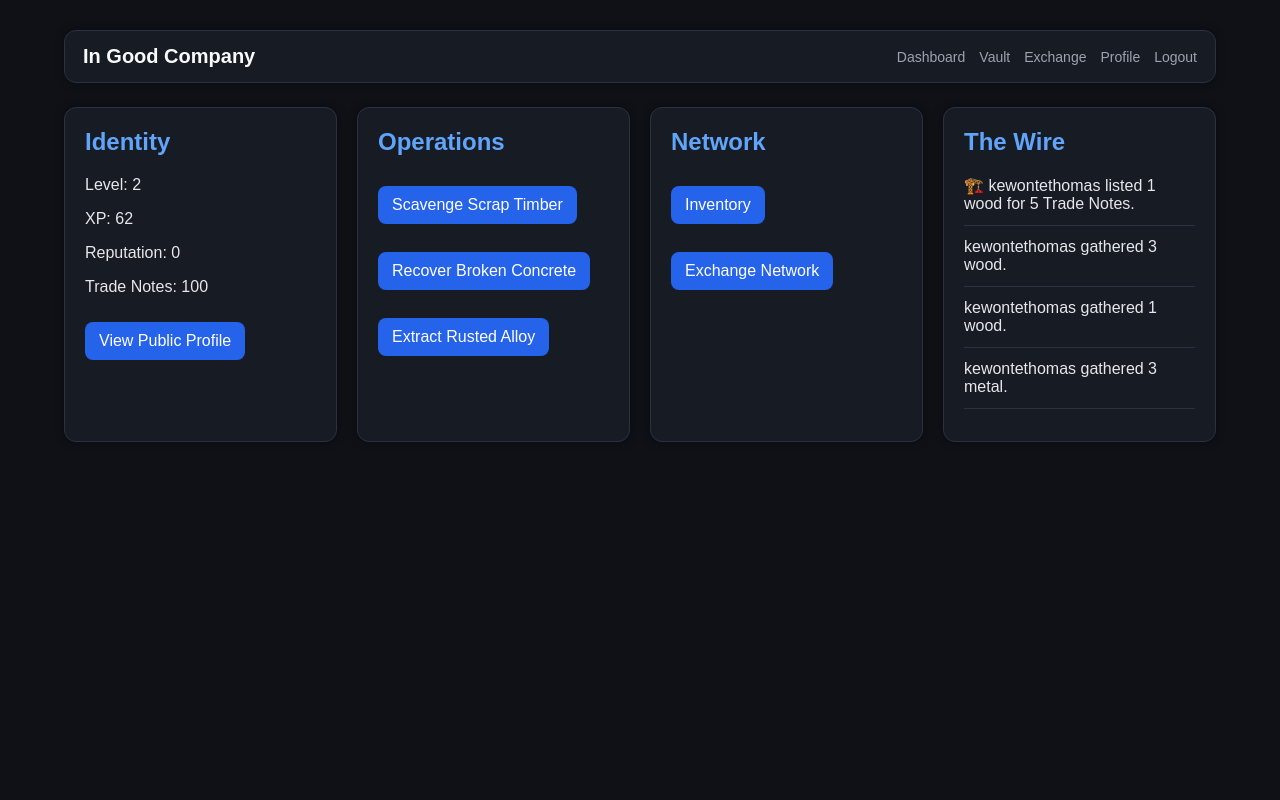
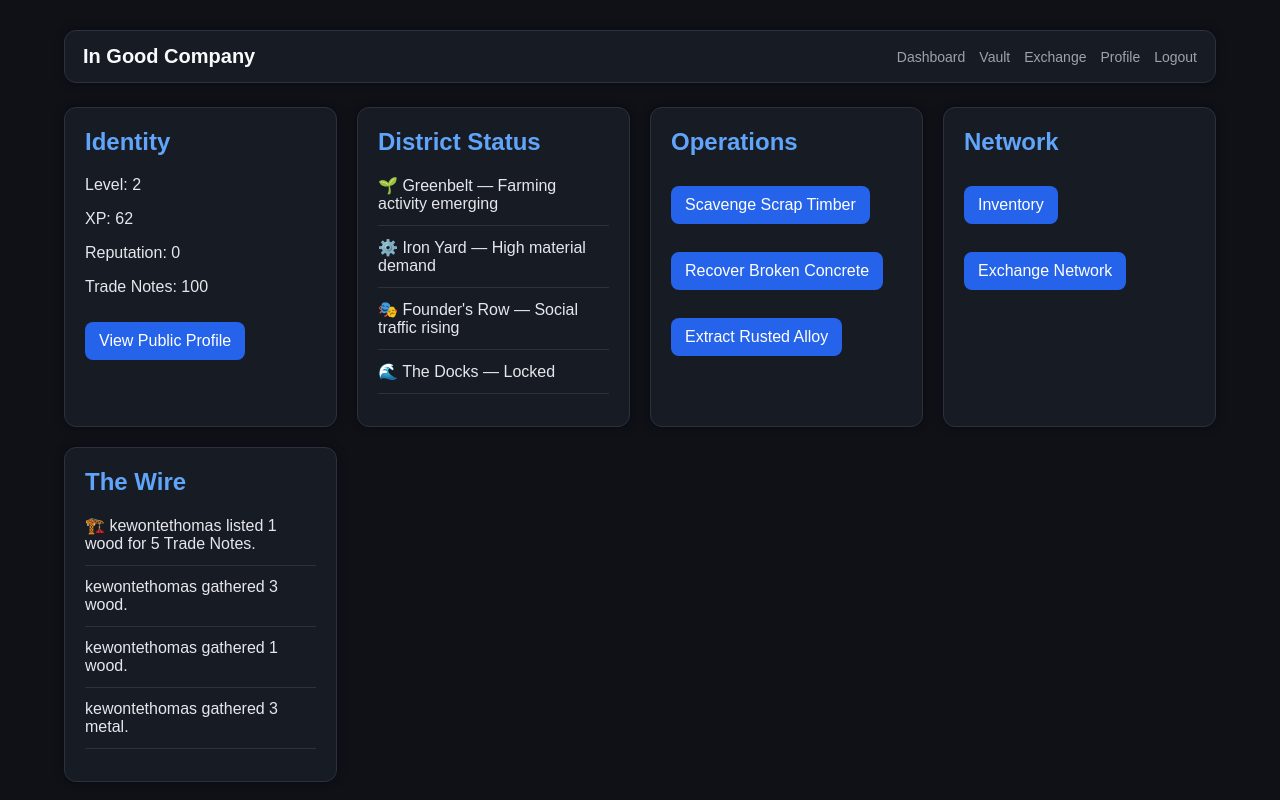
Before and after one commit to kewontethomas/sector-society, a Flask app: page /dashboard in a window 1280 px wide. Run offline with Flask 3, Linux system fonts and the light colour scheme; a user stored in the database is signed in; data comes from the database, SQL or seed files in the repository.

Commit message:
Add district status panel

```diff
--- a/templates/dashboard.html
+++ b/templates/dashboard.html
@@ -60,6 +60,26 @@
             </div>
 
             <div class="card">
+                <h2>District Status</h2>
+
+                <div class="feed-item">
+                    🌱 Greenbelt — Farming activity emerging
+                </div>
+
+                <div class="feed-item">
+                    ⚙️ Iron Yard — High material demand
+                </div>
+
+                <div class="feed-item">
+                    🎭 Founder's Row — Social traffic rising
+                </div>
+
+                <div class="feed-item">
+                    🌊 The Docks — Locked
+                </div>
+            </div>
+
+            <div class="card">
 
                 <h2>Operations</h2>
 
```
